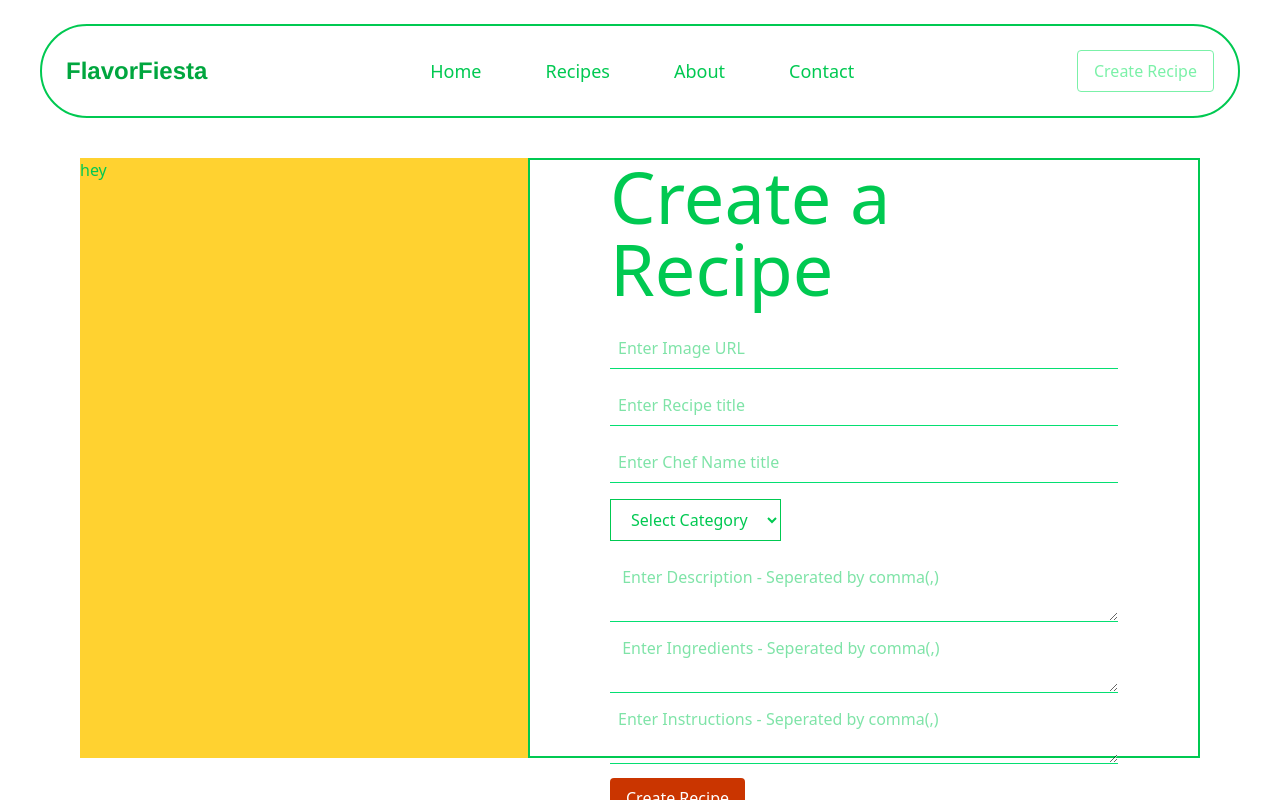
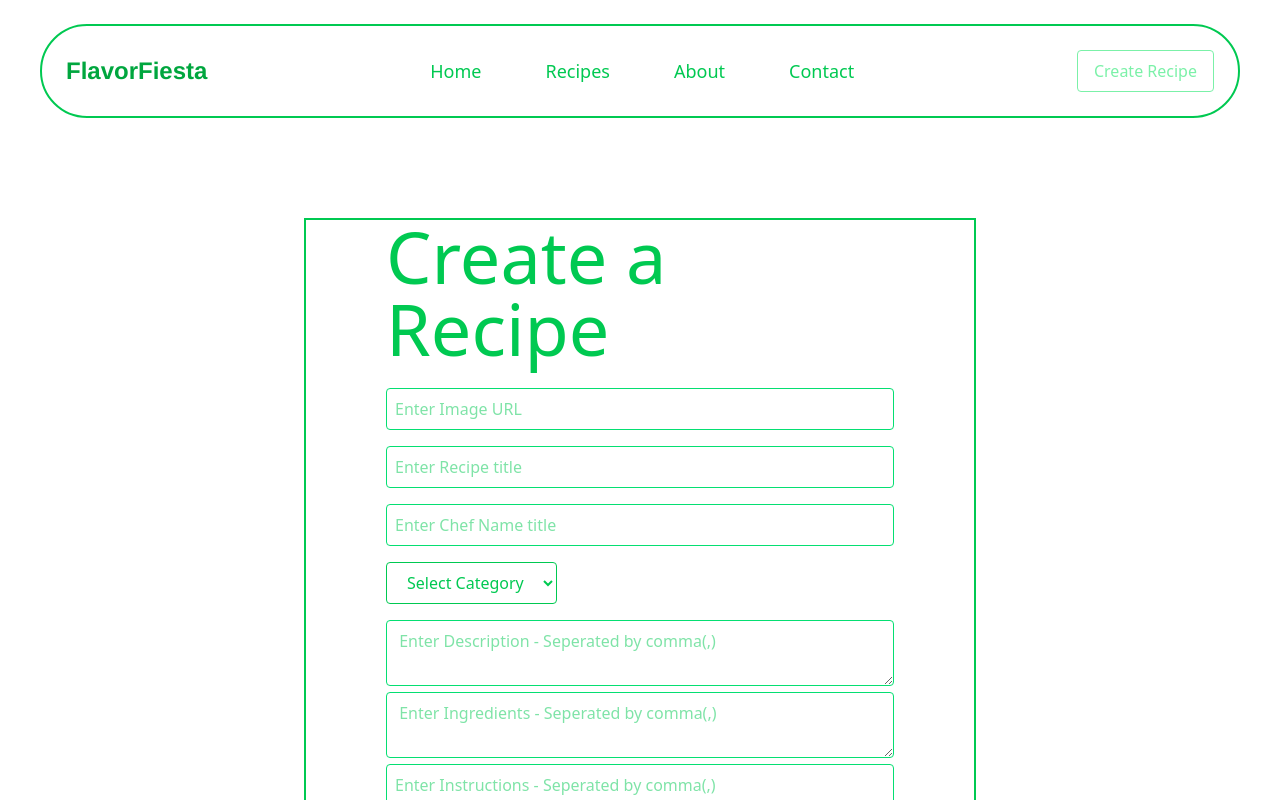
Before and after one commit to sahil-Rathore10/Recipe-React-project, a React (Vite) app: page /create-recipe in a window 1280 px wide. Built offline with nearby package versions, Linux system fonts and the light colour scheme.

Commit message:
LocalStorage now add to the project now data will not remove after refresh

```diff
--- a/src/context/RecipeContext.jsx
+++ b/src/context/RecipeContext.jsx
@@ -1,24 +1,14 @@
-import { createContext, use, useState } from "react";
+import { createContext, use, useEffect, useState } from "react";
 
 export const recipecontext = createContext(null);
 
 const RecipeContext = (props) => {
-  const [data, setData] = useState([
-    {
-      id: 1,
-      title: "Classic Margherita Pizza",
-      ingredients:
-        "Pizza doughTomato sauce Fresh mozzarella cheese Fresh basil leaves Olive oil Salt and pepper to taste",
+  const [data, setData] = useState([]);
 
-      instructions:
-        "Preheat the oven to 475°F (245°C) Roll out the pizza dough and spread tomato sauce evenly Top with slices of fresh mozzarella and fresh basil leaves.Drizzle with olive oil and season with salt and pepper Bake in the preheated oven for 12-15 minutes or until the crust is golden brown.Slice and serve hot.",
-      image: "https://cdn.dummyjson.com/recipe-images/1.webp",
-      chef: "sahil rathore",
-      category: "dinner",
-      desc: "Drizzle with olive oil and season with salt and pepper Bake in the preheated oven for 12-15 minutes or until the crust is golden brown Slice and serve hot.",
-    },
-  ]);
-  console.log(data);
+  useEffect(() => {
+    setData(JSON.parse(localStorage.getItem("recipes")) || []);
+  }, []);
+
   return (
     <recipecontext.Provider value={{ data, setData }}>
       {props.children}
@@ -27,3 +17,15 @@ const RecipeContext = (props) => {
 };
 
 export default RecipeContext;
+
+// id: 1,
+// title: "Classic Margherita Pizza",
+// ingredients:
+//   "Pizza doughTomato sauce Fresh mozzarella cheese Fresh basil leaves Olive oil Salt and pepper to taste",
+
+// instructions:
+//   "Preheat the oven to 475°F (245°C) Roll out the pizza dough and spread tomato sauce evenly Top with slices of fresh mozzarella and fresh basil leaves.Drizzle with olive oil and season with salt and pepper Bake in the preheated oven for 12-15 minutes or until the crust is golden brown.Slice and serve hot.",
+// image: "https://cdn.dummyjson.com/recipe-images/1.webp",
+// chef: "sahil rathore",
+// category: "dinner",
+// desc: "Drizzle with olive oil and season with salt and pepper Bake in the preheated oven for 12-15 minutes or until the crust is golden brown Slice and serve hot.",
--- a/src/pages/Createrecipe.jsx
+++ b/src/pages/Createrecipe.jsx
@@ -17,6 +17,7 @@ const Createrecipe = () => {
     copydata.push(recipe);
     setData(copydata);
     //  setData([...data, recipe])
+    localStorage.setItem("recipes", JSON.stringify(copydata));
 
     toast.success("New Recipe Created!");
     reset();
@@ -25,36 +26,32 @@ const Createrecipe = () => {
 
   return (
     <div className="flex py-10 px-10 max-w-screen h-screen ">
-      <div className="w-[40%] bg-amber-300 h-[600px]">
-        <h1>hey</h1>
-      </div>
-
-      <div className="w-[60%] h-[600px] border-2 px-20">
+      <div className="w-[60%] h-[600px] border-2 px-20 m-auto">
         <h1 className="text-7xl mb-6">Create a Recipe</h1>
         <form onSubmit={handleSubmit(SubmitHandler)}>
           <input
             type="url"
             id="image"
-            className="border-b border-green-400 outline-none p-2 w-full mb-4"
+            className="border rounded border-green-400 outline-none p-2 w-full mb-4"
             {...register("image")}
             placeholder="Enter Image URL"
           />
           <input
             type="text"
             id="title"
-            className="border-b border-green-400 outline-none p-2 w-full mb-4"
+            className="border rounded border-green-400 outline-none p-2 w-full mb-4"
             {...register("title")}
             placeholder="Enter Recipe title"
           />
           <input
             type="text"
             id="chef name"
-            className="border-b border-green-400 outline-none p-2 w-full mb-4"
+            className="border rounded border-green-400 outline-none p-2 w-full mb-4"
             {...register("chef")}
             placeholder="Enter Chef Name title"
           />
           <select
-            className="block border-b outline-teal-50 mb-4 px-4 py-2 border"
+            className="block outline-teal-50 mb-4 px-4 py-2 border rounded"
             {...register("category")}
           >
             <option value="none">Select Category</option>
@@ -66,19 +63,19 @@ const Createrecipe = () => {
           </select>
 
           <textarea
-            className="border-b border-green-400 outline-none p-2 w-full"
+            className="border rounded border-green-400 outline-none p-2 w-full"
             {...register("desc")}
             placeholder=" Enter Description - Seperated by comma(,)"
           ></textarea>
 
           <textarea
-            className="border-b border-green-400 outline-none p-2 w-full"
+            className="border rounded border-green-400 outline-none p-2 w-full"
             {...register("ingredients")}
             placeholder=" Enter Ingredients - Seperated by comma(,)"
           ></textarea>
 
           <textarea
-            className="border-b border-green-400 outline-none p-2 w-full"
+            className="border rounded border-green-400 outline-none p-2 w-full"
             {...register("instructions")}
             placeholder="Enter Instructions - Seperated by comma(,)"
           ></textarea>
--- a/src/pages/Recipes.jsx
+++ b/src/pages/Recipes.jsx
@@ -10,7 +10,7 @@ const Recipes = () => {
   ));
 
   return (
-    <div className="flex flex-wrap gap-4 px-10 py-10 text-black">
+    <div className="flex flex-wrap px-10 py-10 text-black">
       {data.length > 0 ? (
         renderrecipes
       ) : (
--- a/src/pages/Singlerecipe.jsx
+++ b/src/pages/Singlerecipe.jsx
@@ -12,27 +12,31 @@ const Singlerecipe = () => {
   const recipe = data.find((recipe) => params.id == recipe.id);
   const { register, handleSubmit, reset } = useForm({
     defaultValues: {
-      title: recipe.title,
-      chef: recipe.chef,
-      image: recipe.image,
-      category: recipe.category,
-      desc: recipe.desc,
-      ingredients: recipe.ingredients,
-      instructions: recipe.instructions,
+      title: recipe?.title,
+      chef: recipe?.chef,
+      image: recipe?.image,
+      category: recipe?.category,
+      desc: recipe?.desc,
+      ingredients: recipe?.ingredients,
+      instructions: recipe?.instructions,
     },
   });
 
-  const SubmitHandler = (recipe) => {
+  const UpdateHandler = (recipe) => {
     const index = data.findIndex((recipe) => params.id == recipe.id);
     const copydata = [...data];
     copydata[index] = { ...copydata[index], ...recipe };
+    localStorage.setItem("recipes", JSON.stringify(copydata));
+
     setData(copydata);
+
     toast.success("Recipe Updated!");
   };
 
   const DeleteHandler = () => {
     const filterdata = data.filter((r) => r.id != params.id);
     setData(filterdata);
+    localStorage.setItem("recipes", JSON.stringify(filterdata));
     toast.success("Recipe Delete!");
     navigate("/recipes");
   };
@@ -68,7 +72,7 @@ const Singlerecipe = () => {
         </p>
       </div>
       <div className="right border-2 text-black w-1/2 p-10">
-        <form onSubmit={handleSubmit(SubmitHandler)}>
+        <form onSubmit={handleSubmit(UpdateHandler)}>
           <label
             htmlFor="image"
             className="block font-semibold mb-1 text-gray-700"
```
